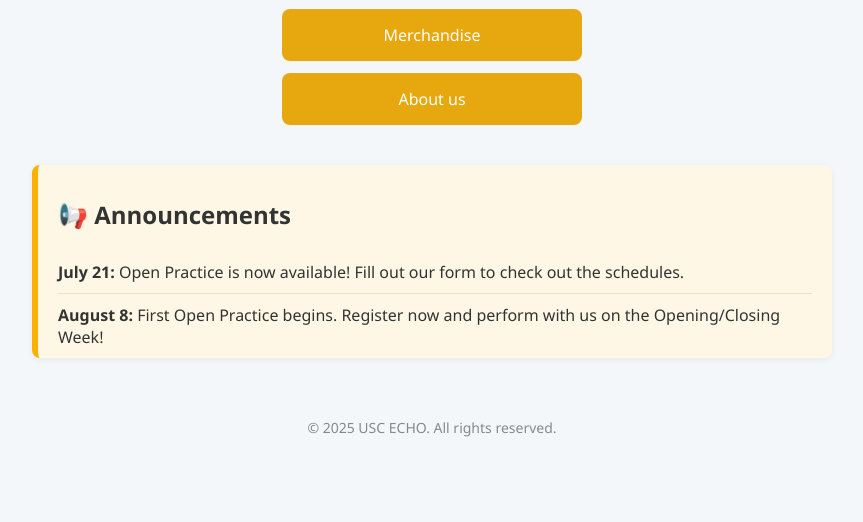
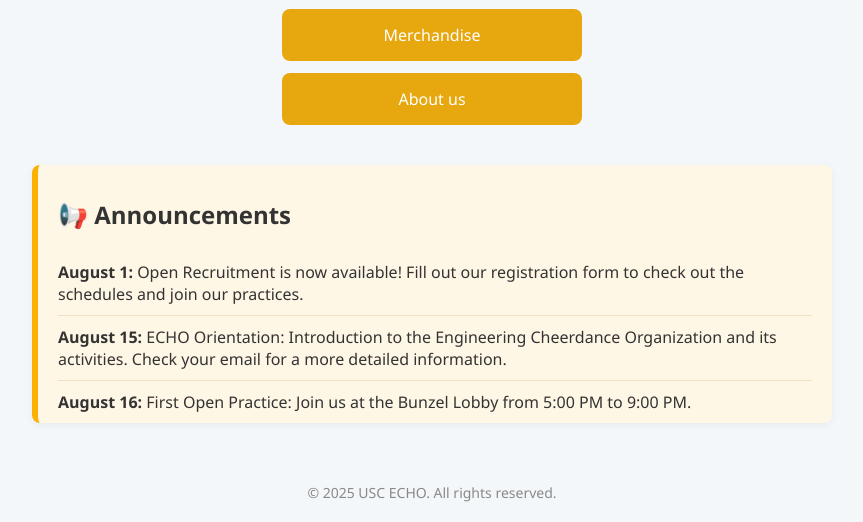
Before and after one commit to ahdunow/uscecho, a plain HTML site: page index.html in a window 1280 px wide. Shown: the part 636-1158 px from the top of the page, without its empty margins (208-1071 px from the left). Before the commit the page ends 1093 px from the top, so only its background shows below. Drawn offline with Linux system fonts and the light colour scheme.

Commit message:
Add files via upload

```diff
--- a/index.html
+++ b/index.html
@@ -62,16 +62,21 @@
       <h1><br />📢 Announcements</h1>
       <ul class="announcement-list">
         <li>
-          <strong>July 21:</strong> Open Practice is now available! Fill out our
-          form to check out the schedules.
+          <strong>August 1:</strong> Open Recruitment is now available! Fill out
+          our registration form to check out the schedules and join our
+          practices.
         </li>
         <li>
-          <strong>August 8:</strong> First Open Practice begins. Register now
-          and perform with us on the Opening/Closing Week!
+          <strong>August 15:</strong> ECHO Orientation: Introduction to the
+          Engineering Cheerdance Organization and its activities. Check your
+          email for a more detailed information.
+        </li>
+        <li>
+          <strong>August 16:</strong> First Open Practice: Join us at the Bunzel
+          Lobby from 5:00 PM to 9:00 PM.
         </li>
       </ul>
     </section>
-
     <footer>&copy; 2025 USC ECHO. All rights reserved.</footer>
   </body>
 </html>
```
